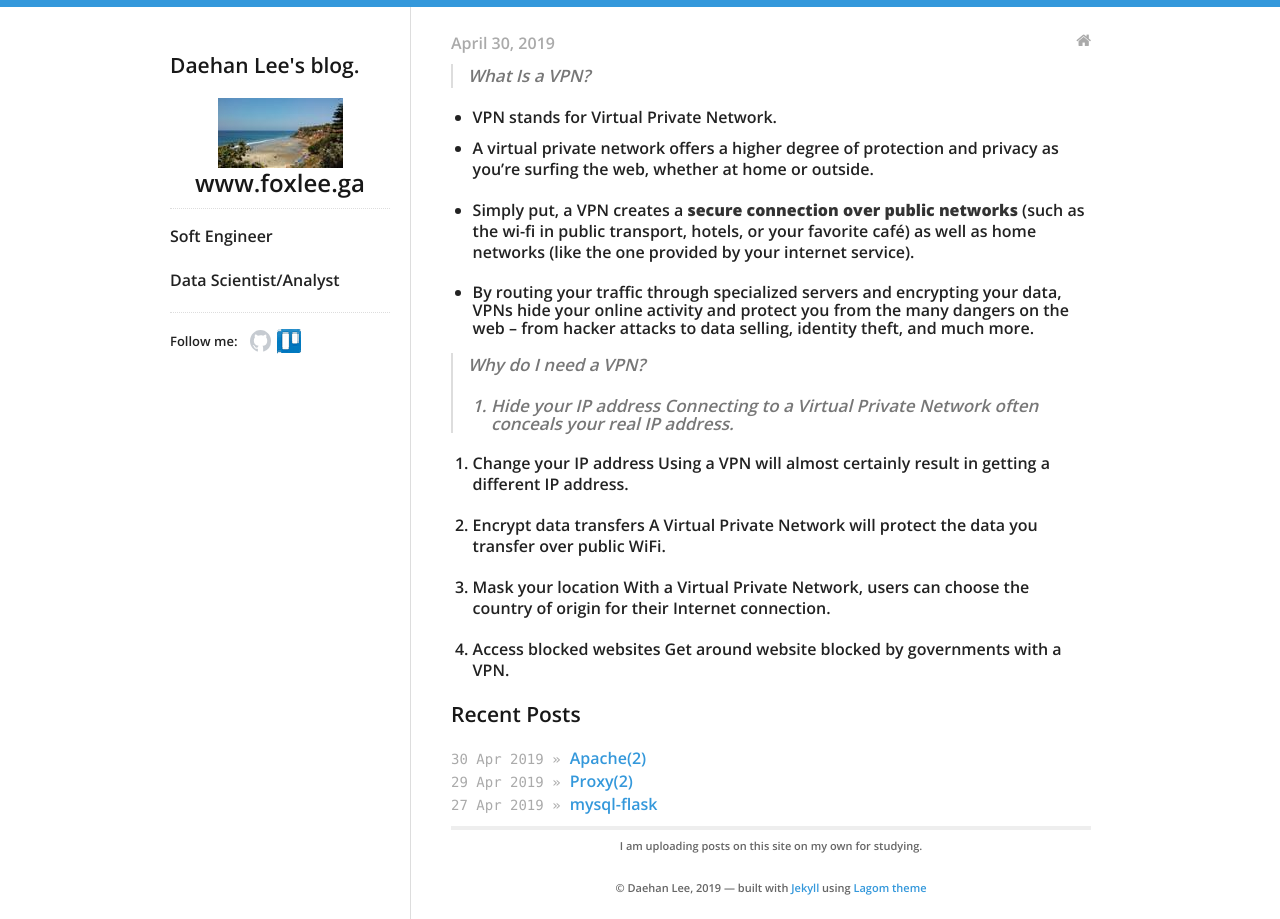
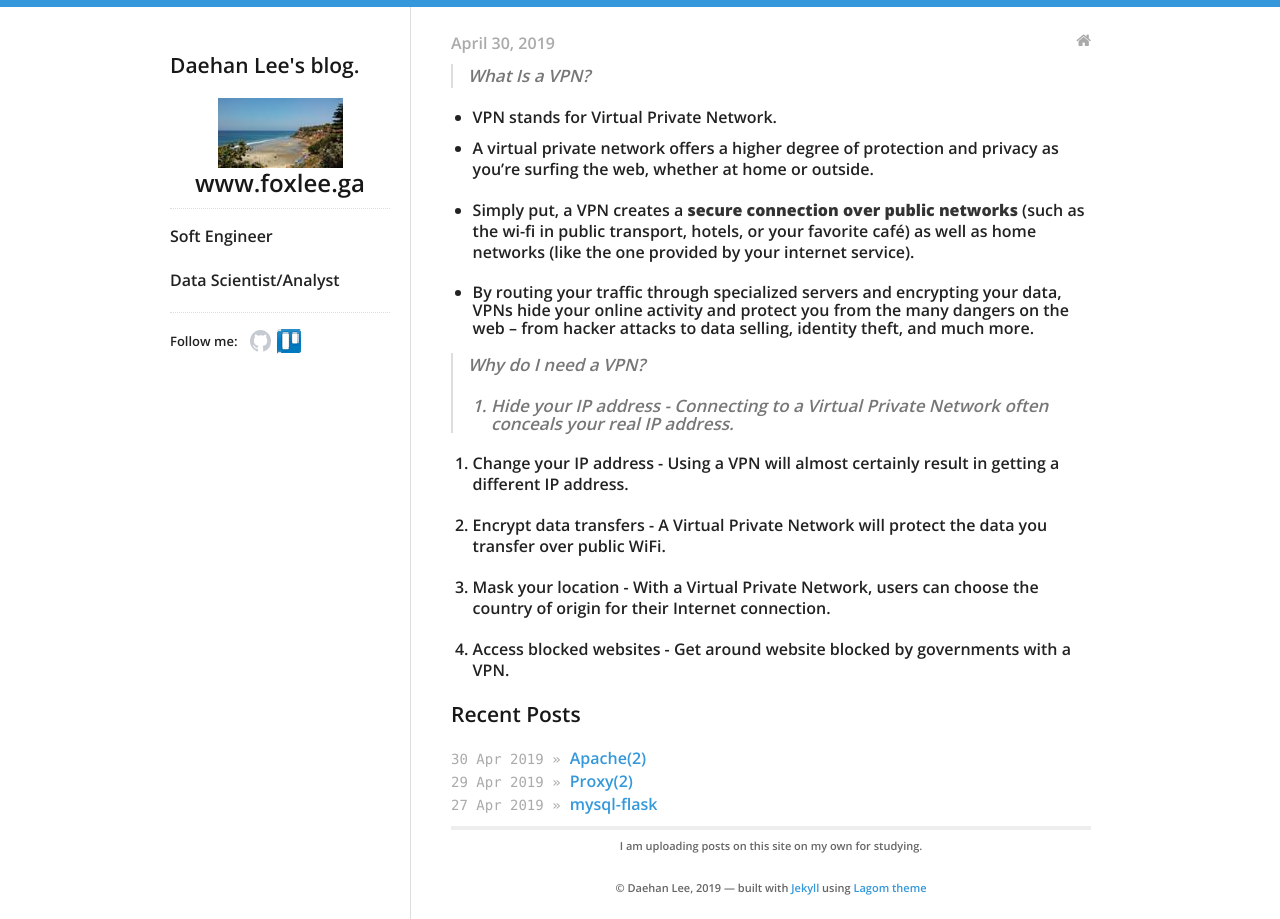
Before and after one commit to daehan0226/Study, a Jekyll site: the page built from _posts/2019-04-30-VPN.md, in a window 1280 px wide. Built offline with Jekyll 4.4.1, drawn with Linux system fonts in a browser that asks for light colours.

Commit message:
Update 2019-04-30-VPN.md

```diff
--- a/_posts/2019-04-30-VPN.md
+++ b/_posts/2019-04-30-VPN.md
@@ -15,17 +15,17 @@ categories:
 * By routing your traffic through specialized servers and encrypting your data, VPNs hide your online activity and protect you from the many dangers on the web – from hacker attacks to data selling, identity theft, and much more.
 
 > Why do I need a VPN?
-1. Hide your IP address
+1. Hide your IP address -
     Connecting to a Virtual Private Network often conceals your real IP address.
 
-2. Change your IP address
+2. Change your IP address -
     Using a VPN will almost certainly result in getting a different IP address.
 
-3. Encrypt data transfers
+3. Encrypt data transfers -
     A Virtual Private Network will protect the data you transfer over public WiFi.
 
-4. Mask your location
+4. Mask your location -
     With a Virtual Private Network, users can choose the country of origin for their Internet connection.
 
-5. Access blocked websites
+5. Access blocked websites -
     Get around website blocked by governments with a VPN.
```
